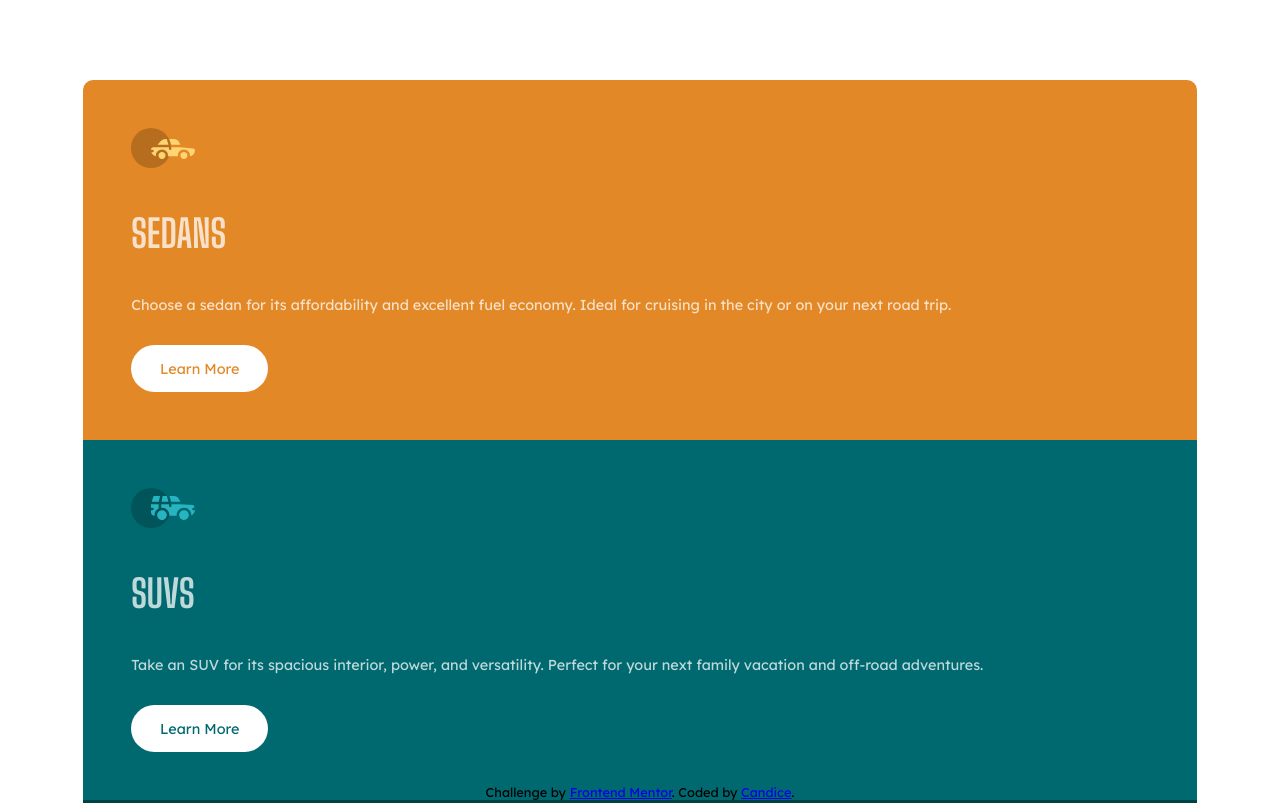
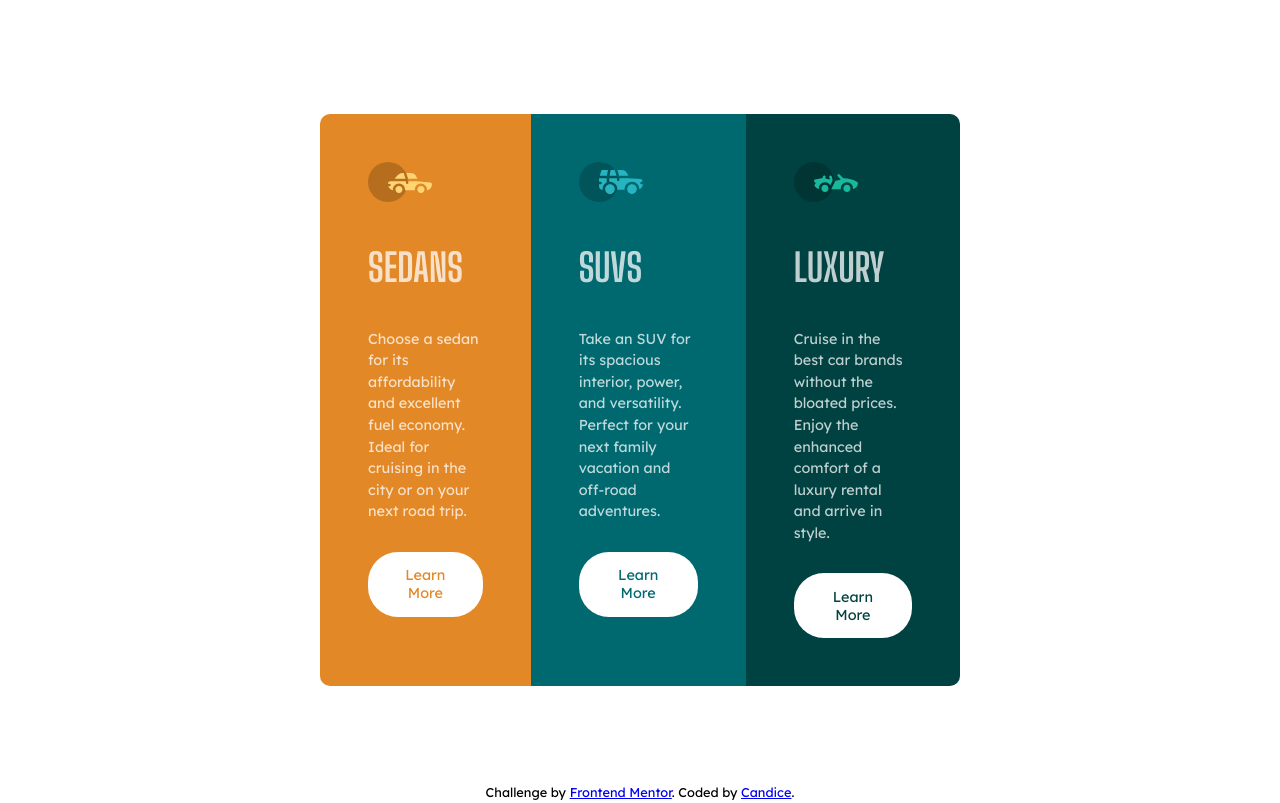
Before and after one commit to candicoded/3-column-preview-card-component-main, a plain HTML site: page index.html in a window 1280 px wide. Shown: the top 803 px of the page. Drawn offline with Linux system fonts and the light colour scheme.

Commit message:
started desktop styles

```diff
--- a/style.css
+++ b/style.css
@@ -5,7 +5,6 @@
 
   --TransparentWhite: hsla(0, 0%, 100%, 0.75);
   --VeryLightGray: hsl(0, 0%, 95%);
-
 }
 
 * {
@@ -92,3 +91,25 @@ footer {
   text-align: center;
   font-size: 0.8rem;
 }
+
+@media screen and (min-width: 48em) {
+
+  main {
+    width: 50%;
+    display: flex;
+  }
+
+  .sedans {
+    border-radius: 10px 0 0 10px;
+  }
+
+  .luxury {
+    border-radius: 0 10px 10px 0;
+  }
+
+  button:hover {
+    border: 2px solid white;
+    background-color: transparent;
+    color: white;
+  }
+}
```
